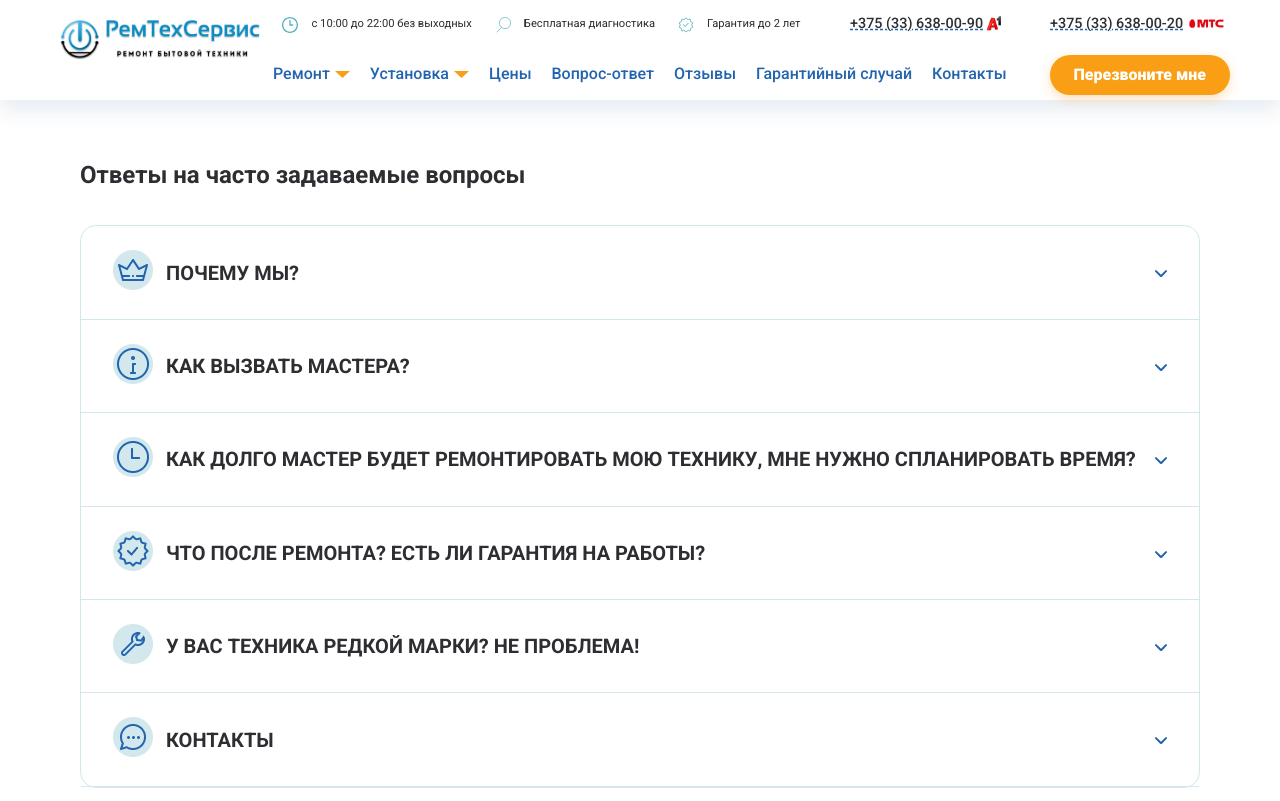
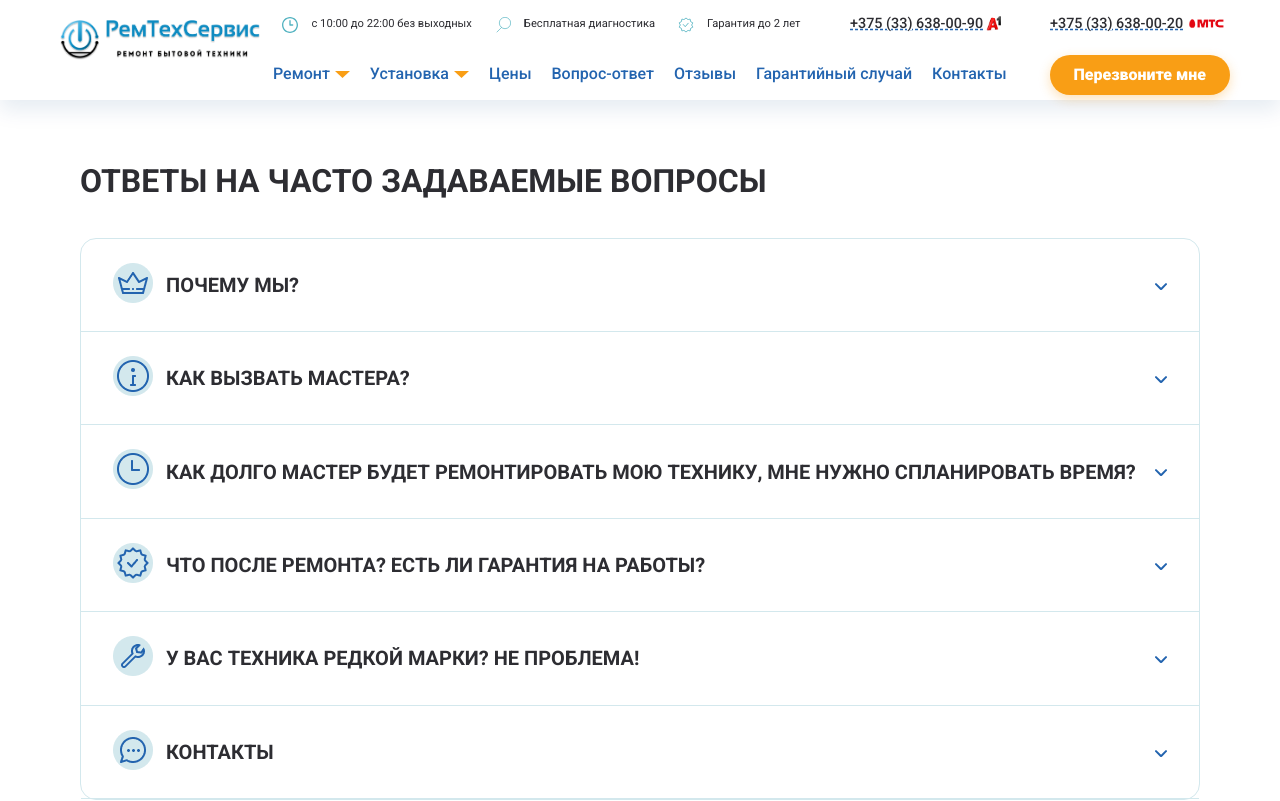
Before and after one commit to kelzerock/repair-working, a Next.js app: page /faq in a window 1280 px wide. Shown: the top 801 px of the page. Built offline with nearby package versions, Linux system fonts and the light colour scheme; a web font is replaced by a local one.

Commit message:
fix: add h1 tag

```diff
--- a/src/components/faq/faq.tsx
+++ b/src/components/faq/faq.tsx
@@ -2,7 +2,6 @@ import classNames from 'classnames';
 import style from './faq.module.scss';
 import { useState } from 'react';
 import textFAQ from '../../constants/json/faq.json';
-import textFooter from '../../constants/json/footer-contacts.json';
 import textDataAboutFirm from '@/constants/json/about-firm.json'
 import iconSpoiler from '../../../public/images/services/icon_spoiler_blue.svg';
 import Image from 'next/image';
@@ -19,7 +18,7 @@ export const FAQ = () => {
 
     return (
         <div className={classNames(style.section, 'container')}>
-            <h2 className={style.title}>Ответы на часто задаваемые вопросы</h2>
+            <h1 style={{textTransform: "uppercase"}}>Ответы на часто задаваемые вопросы</h1>
             <div className={style.wrapper}>
                 <div className={style.content}>
                     <div
--- a/src/pages/404.tsx
+++ b/src/pages/404.tsx
@@ -13,6 +13,7 @@ const ErrorPage = () => {
         sizes="100vw"
         className={style.img}
       />
+      <h1 style={{display: "none"}}>Страница 404</h1>
       <p>
         Вы попали на страницу, которой не существует, либо зашли по неверному
         адресу.
--- a/src/pages/index.tsx
+++ b/src/pages/index.tsx
@@ -22,7 +22,7 @@ const MainPage = () => {
   return (
     <div className={style.section}>
       <div className={classNames(style.wrapper, "container")}>
-        <h2 className={style.section__header}>{textInfo.header}</h2>
+        <h1 className={style.section__header}>{textInfo.header}</h1>
         <h5 className={style.section__title}>{textInfo.title}</h5>
         <p className={style.section__description}>{textInfo.description}</p>
         <div className={style.section__services}>
--- a/src/pages/price.tsx
+++ b/src/pages/price.tsx
@@ -19,7 +19,7 @@ const PricePage = () => {
 
   return (
     <div className={style.container_price}>
-      <h2>СТОИМОСТЬ УСЛУГ ПО РЕМОНТУ</h2>
+      <h1>СТОИМОСТЬ УСЛУГ ПО РЕМОНТУ</h1>
       <div className={style.section__services}>
         {textServices.services[0].list.map((el, ind) => (
           <div
```
